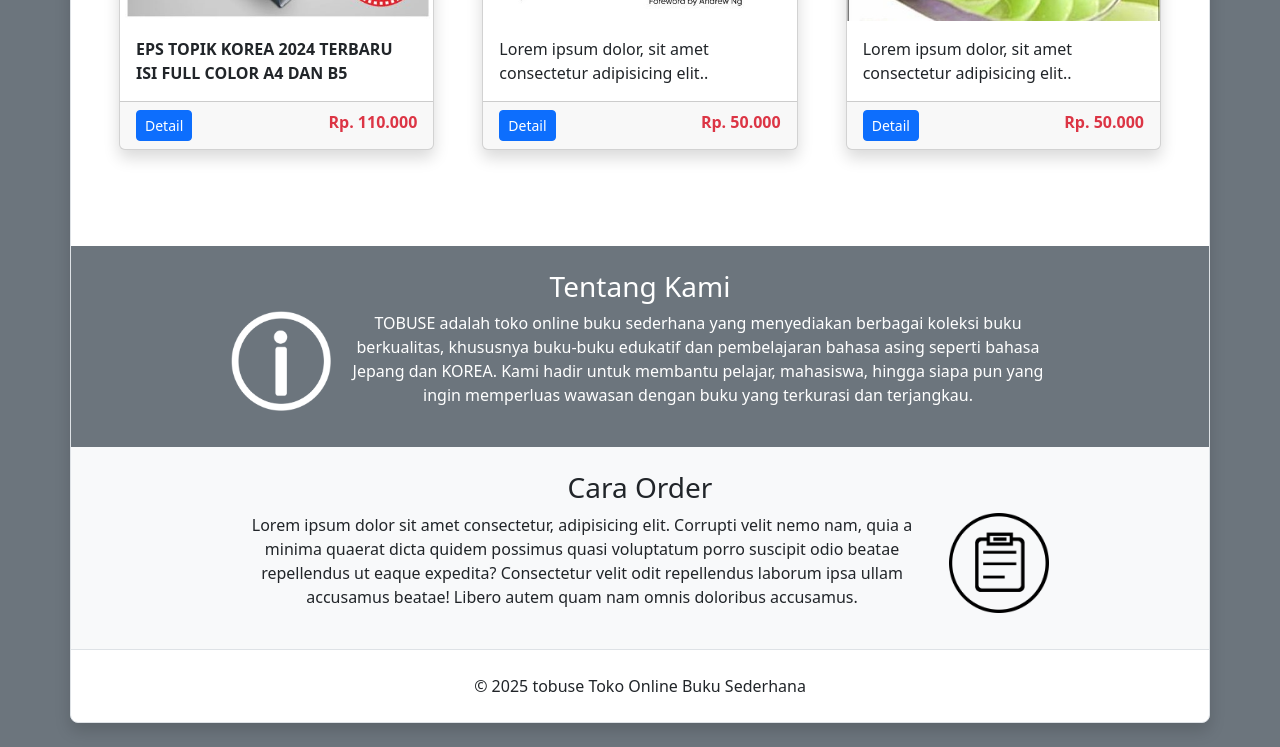
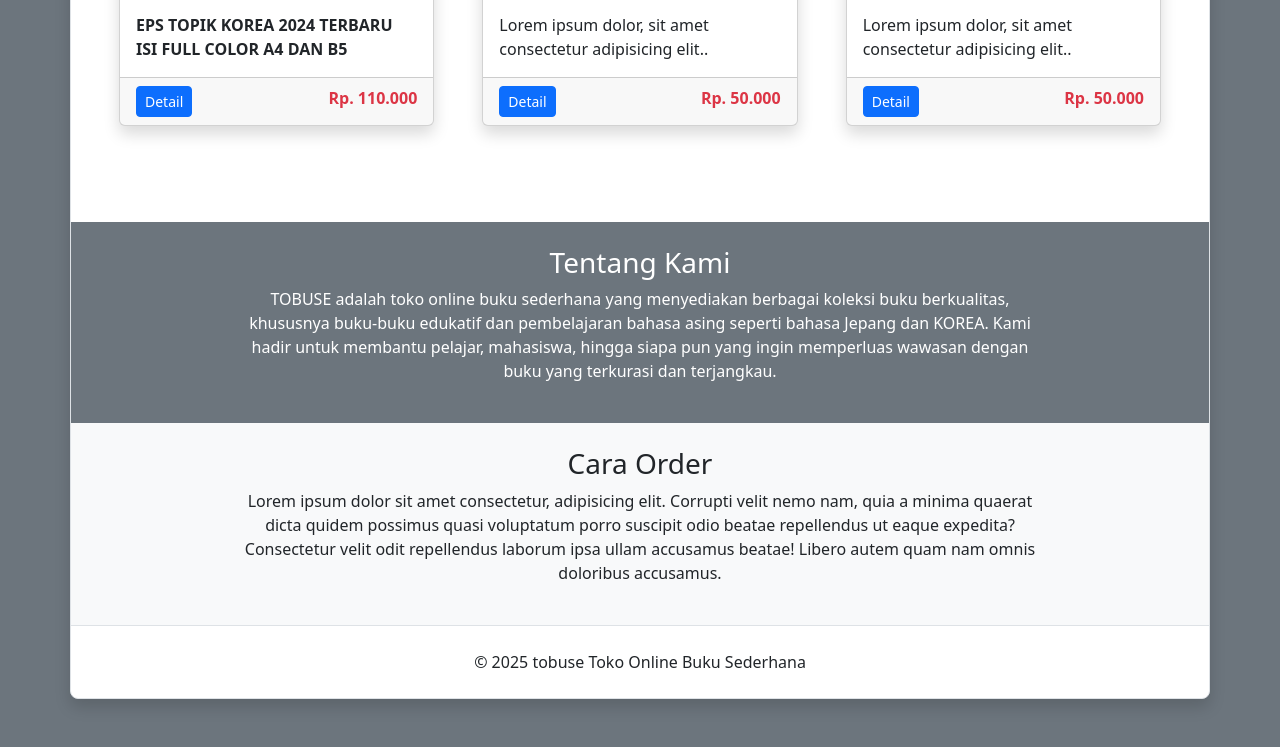
Before and after one commit to ahmadsub9126/jual-buku, a plain HTML site: page index.html in a window 1280 px wide. Shown: the part 1436-2183 px from the top of the page. After the commit the page ends 2159 px from the top, so only its background shows below. Drawn offline with nearby package versions, Linux system fonts and the light colour scheme.

Commit message:
Update index.html

```diff
--- a/index.html
+++ b/index.html
@@ -27,7 +27,7 @@
         </div>
         <!-- catalogue -->
         <h3 class="text-center" id="collections">Koleksi Kami</h3>
-        <div class="text-center w-50 mx-auto fw-light">Koleksi buku berkualitas kami, khususnya buku-buku edukatif dan pembelajaran bahasa asing seperti bahasa Jepang dan KOREA. Kami hadir untuk membantu pelajar, mahasiswa, dan calon pekerja magang.</div>
+        <div class="text-center w-75 mx-auto fw-light">Koleksi buku berkualitas kami, khususnya buku-buku edukatif dan pembelajaran bahasa asing seperti bahasa Jepang dan KOREA. Kami hadir untuk membantu pelajar, mahasiswa, dan calon pekerja magang.</div>
 
         <div class="row row-cols-md-3 row-cols-1 gx-5 p-5">
         <div class="col mb-5">
@@ -160,7 +160,7 @@
     <div id="tentang" class="px-4 py-4 bg-secondary text-center">
         <div class="mx-auto w-75">
             <h3 class="text-white">Tentang Kami</h3>
-            <p class="text-center text-white"><img src="images/about-us.png" align="left" style="width: 100px; height: auto" class="me-3 mb-3" />TOBUSE adalah toko online buku sederhana yang menyediakan berbagai koleksi buku berkualitas, khususnya buku-buku edukatif dan pembelajaran bahasa asing seperti bahasa Jepang dan KOREA. Kami hadir untuk membantu pelajar, mahasiswa, hingga siapa pun yang ingin memperluas wawasan dengan buku yang terkurasi dan terjangkau.</p>
+            <p class="text-justify text-white">TOBUSE adalah toko online buku sederhana yang menyediakan berbagai koleksi buku berkualitas, khususnya buku-buku edukatif dan pembelajaran bahasa asing seperti bahasa Jepang dan KOREA. Kami hadir untuk membantu pelajar, mahasiswa, hingga siapa pun yang ingin memperluas wawasan dengan buku yang terkurasi dan terjangkau.</p>
         </div>
     </div>
 
@@ -168,7 +168,7 @@
     <div id="order" class="px-4 py-4 bg-light text-center">
         <div class="mx-auto w-75">
             <h3>Cara Order</h3>
-            <p class="text-center"><img src="images/order.png" align="right" style="width: 100px; height: auto" class="ms-3 mb-3" />Lorem ipsum dolor sit amet consectetur, adipisicing elit. Corrupti velit nemo nam, quia a minima quaerat dicta quidem possimus quasi voluptatum porro suscipit odio beatae repellendus ut eaque expedita? Consectetur velit odit repellendus laborum ipsa ullam accusamus beatae! Libero autem quam nam omnis doloribus accusamus.</p>
+            <p class="text-justify">Lorem ipsum dolor sit amet consectetur, adipisicing elit. Corrupti velit nemo nam, quia a minima quaerat dicta quidem possimus quasi voluptatum porro suscipit odio beatae repellendus ut eaque expedita? Consectetur velit odit repellendus laborum ipsa ullam accusamus beatae! Libero autem quam nam omnis doloribus accusamus.</p>
         </div>
     </div>
 
```
